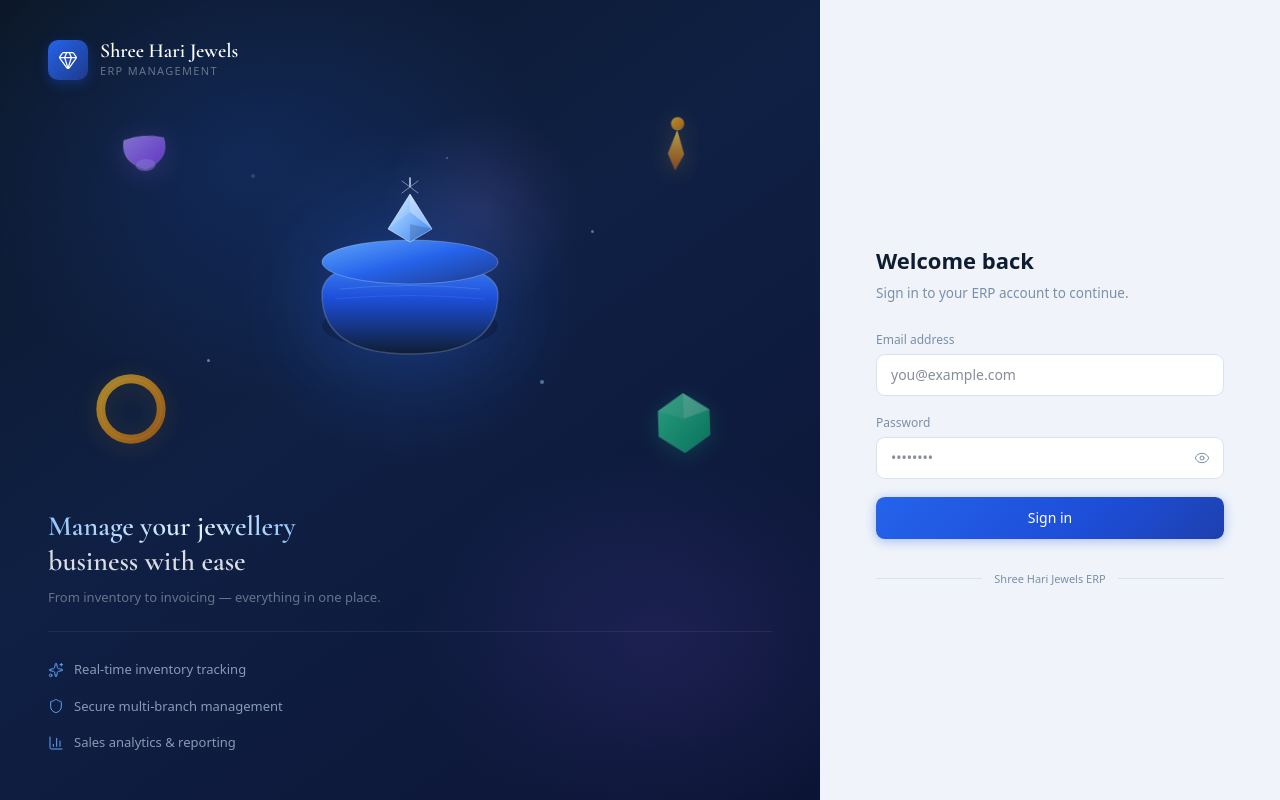
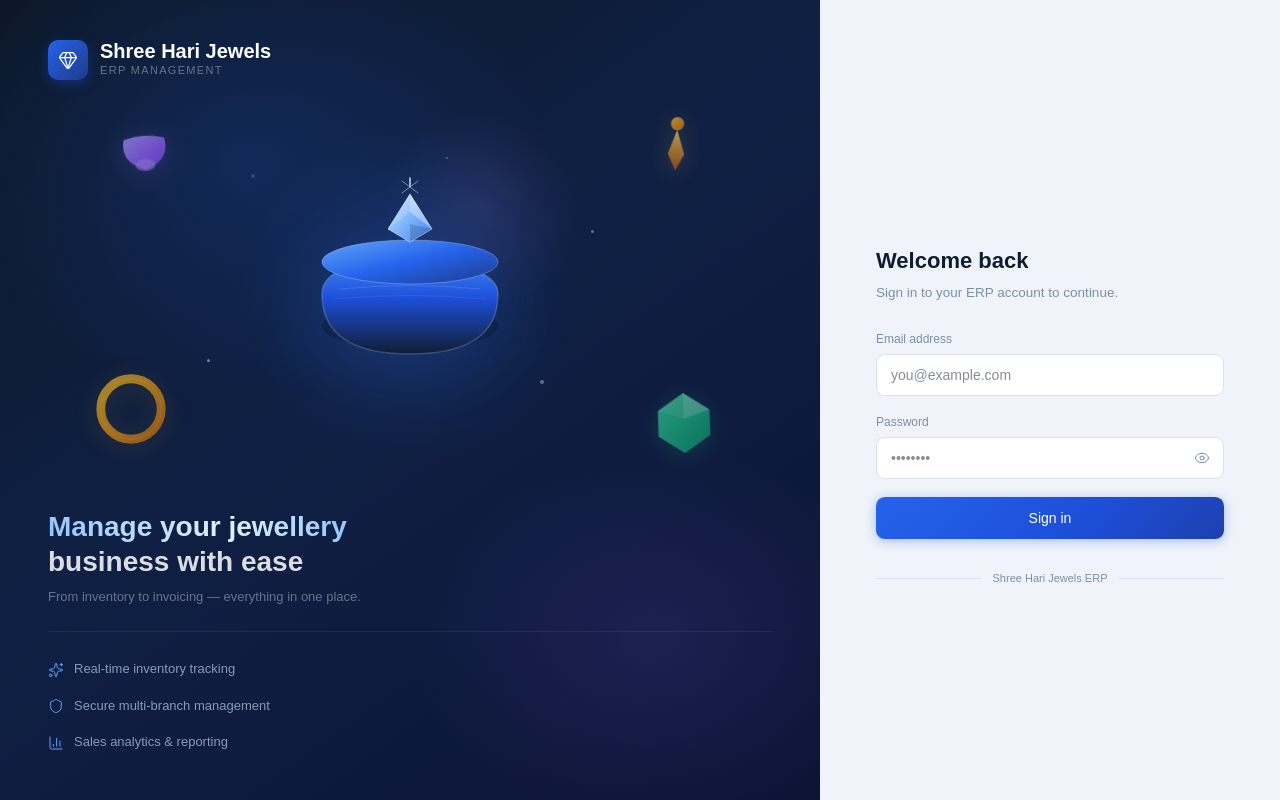
Before and after one commit to snorlaxkaran/Shri-Hari-Jewels, a Next.js app in the folder client/: page /login in a window 1280 px wide. Built offline with nearby package versions, Linux system fonts and the light colour scheme; no server answers.

Commit message:
Font uniform

```diff
--- a/client/src/app/globals.css
+++ b/client/src/app/globals.css
@@ -33,7 +33,8 @@
   --shadow-md: 0 4px 12px -2px rgb(15 29 50 / 0.08), 0 2px 6px -2px rgb(15 29 50 / 0.04);
   --radius: 0.625rem;
 
-  --font-display: var(--font-cormorant), Georgia, "Times New Roman", serif;
+  --font-app: Arial, Helvetica, sans-serif;
+  --font-display: var(--font-app);
 }
 
 *,
@@ -50,6 +51,7 @@ body,
   width: 100%;
   margin: 0;
   @apply text-sm antialiased;
+  font-family: var(--font-app);
   background-color: var(--bg-page);
   color: var(--text-primary);
 }
@@ -57,7 +59,7 @@ body,
 .font-display {
   font-family: var(--font-display);
   font-weight: 600;
-  letter-spacing: -0.01em;
+  letter-spacing: 0;
 }
 
 /* Sidebar navigation */
--- a/client/src/app/layout.tsx
+++ b/client/src/app/layout.tsx
@@ -1,14 +1,6 @@
 import type { Metadata } from "next";
-import { Cormorant_Garamond } from "next/font/google";
 import "./globals.css";
 import DashboardWrapper from "./dashboardWrapper";
-
-const cormorant = Cormorant_Garamond({
-  variable: "--font-cormorant",
-  subsets: ["latin"],
-  weight: ["500", "600", "700"],
-  display: "swap",
-});
 
 export const metadata: Metadata = {
   title: "Shree Hari Jewels — ERP",
@@ -24,7 +16,7 @@ export default function RootLayout({
     <html
       lang="en"
       suppressHydrationWarning
-      className={`${cormorant.variable} h-full antialiased`}
+      className="h-full antialiased"
     >
       <body className="min-h-full w-full overflow-x-hidden">
         {/*
```
